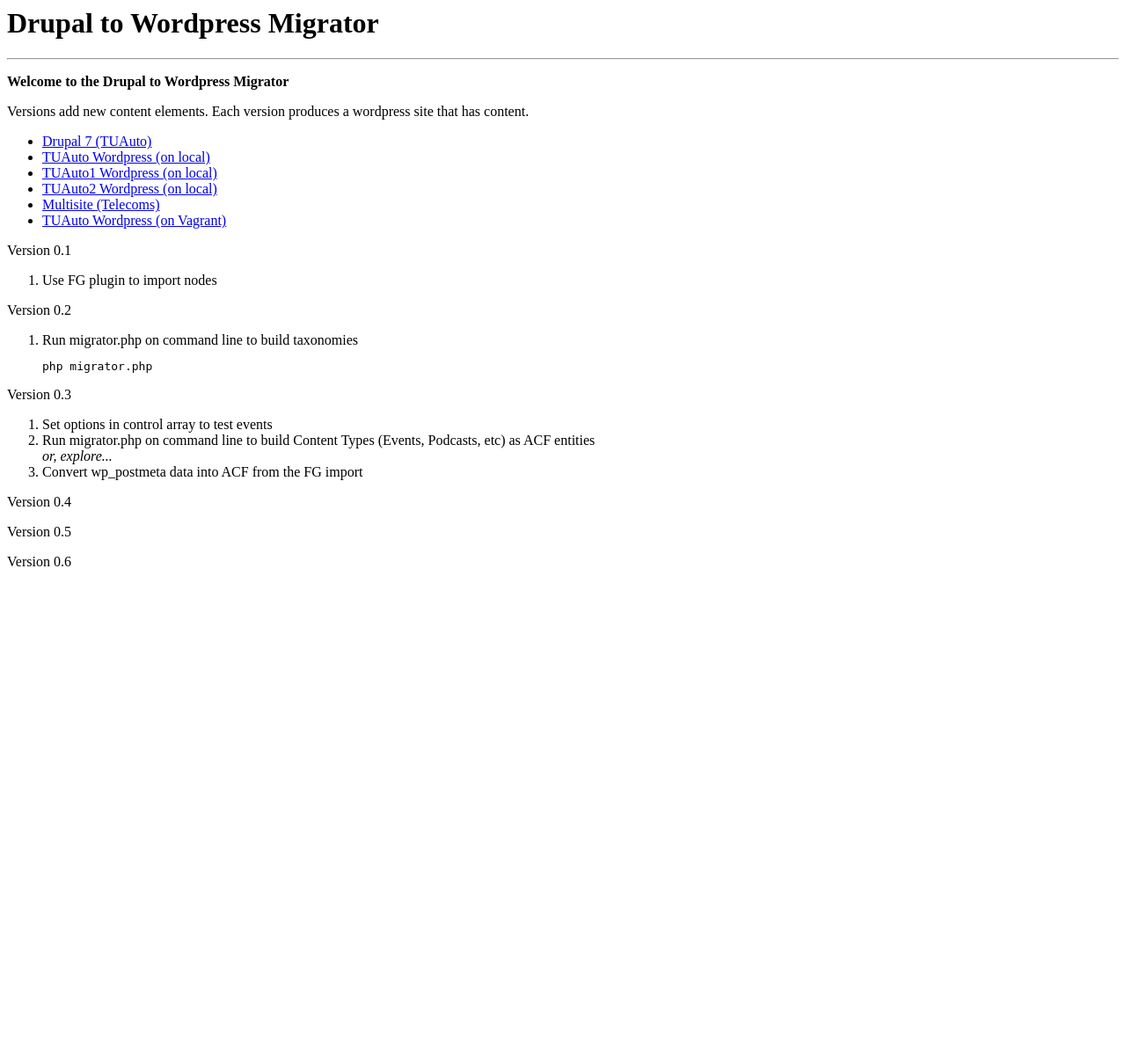
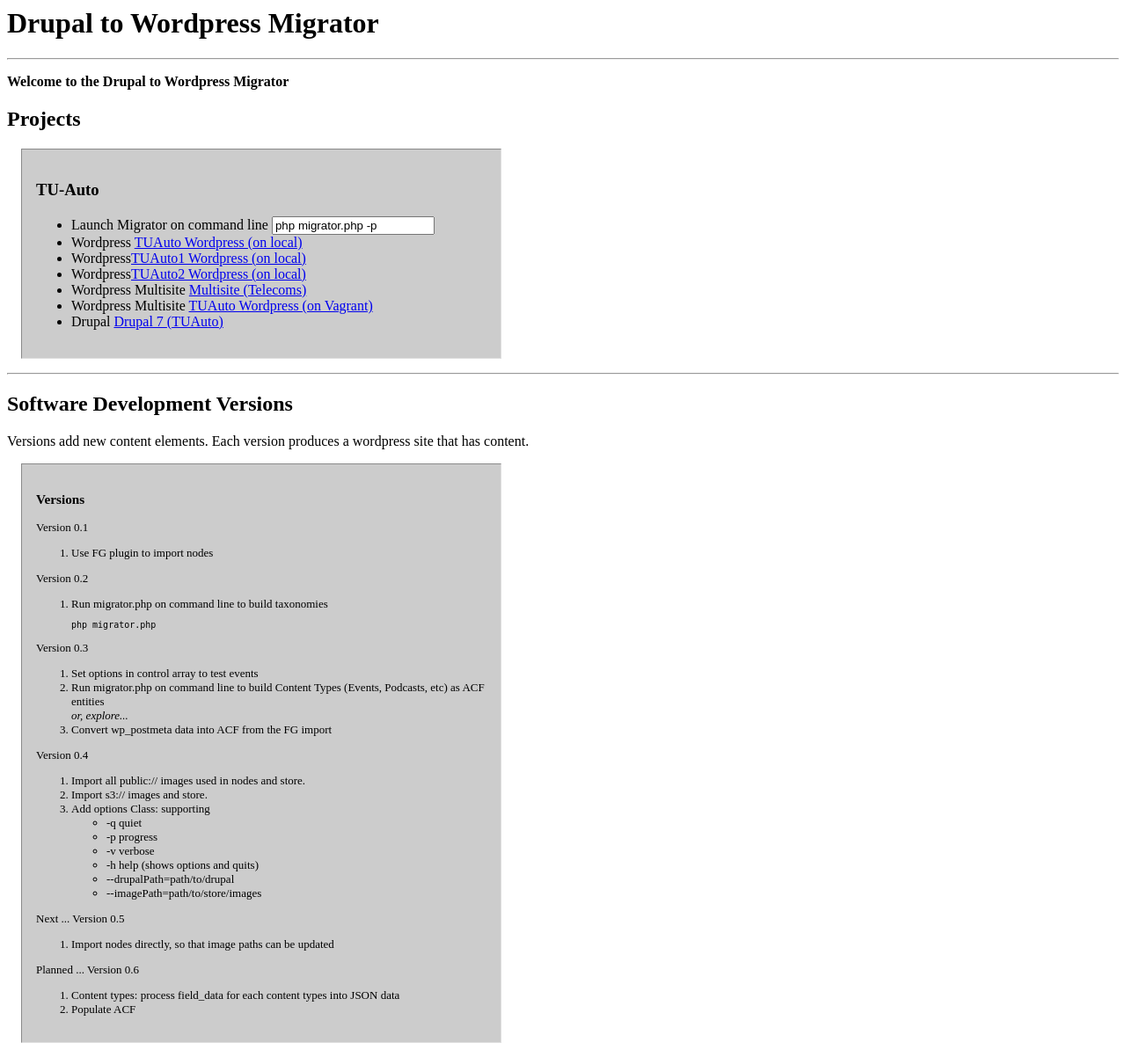
Before and after one commit to nicholasalexander-knect365/drupal-wordpress-migrator, a PHP site: page / in a window 1280 px wide. Shown: the whole page at 88% size. Before the commit the page ends 644 px from the top, so only its background shows below. Run offline with PHP 8.4, Linux system fonts and the light colour scheme.

Commit message:
tidy code, add version map, refactoring Files class

```diff
--- a/index.php
+++ b/index.php
@@ -5,21 +5,50 @@
 // this is not a web app but it may become one
 ?>
 <html>
+<head>
+	<style>
+		.block {
+			display: block;
+			background: #cccccc;
+			border: 1px inset #dedede;
+			padding: 1rem;
+			margin: 1rem;
+			max-width: 32rem;
+		}
+		.small {
+			font-size: small;
+		}
+	</style>
+</head>
+<body>
 <h1>Drupal to Wordpress Migrator</h1>
 <hr>
 <p><strong>Welcome to the Drupal to Wordpress Migrator</strong></p>
 
+<h2>Projects</h2>
+<div class="block">
+
+<h3>TU-Auto</h3>
+	<ul>
+		<li>Launch Migrator on command line <input type="text" value="php migrator.php -p"></li>
+		<li>Wordpress <a href="http://tuauto.local" target="local">TUAuto Wordpress (on local)</a></li>
+		<li>Wordpress<a href="http://tuwp.local" target="local">TUAuto1 Wordpress (on local)</a></li>
+		<li>Wordpress<a href="http://tuwp2.local" target="local">TUAuto2 Wordpress (on local)</a></li>
+		<li>Wordpress Multisite <a href="http://telecoms.local" target="vagrant">Multisite (Telecoms)</a></li>
+		<li>Wordpress Multisite <a href="http://tuauto.vagrant" target="vagrant">TUAuto Wordpress (on Vagrant)</a></li>
+		<li>Drupal <a href="http://tudrupal.local" target="local2">Drupal 7 (TUAuto)</a></li>
+	</ul>
+</div>
+
+<hr>
+
+<h2>Software Development Versions</h2>
+
 <p>Versions add new content elements.  Each version produces a wordpress site that has content.</p>
 
-<ul>
-	<li><a href="http://tudrupal.local" target="local2">Drupal 7 (TUAuto)</a></li>
-	<li><a href="http://tuauto.local" target="local">TUAuto Wordpress (on local)</a></li>
-	<li><a href="http://tuwp.local" target="local">TUAuto1 Wordpress (on local)</a></li>
-	<li><a href="http://tuwp2.local" target="local">TUAuto2 Wordpress (on local)</a></li>
-	<li><a href="http://telecoms.local" target="vagrant">Multisite (Telecoms)</a></li>
-	<li><a href="http://tuauto.vagrant" target="vagrant">TUAuto Wordpress (on Vagrant)</a></li>
-</ul>
+<div class="block small">
 
+	<h3>Versions</h3>
 
 	<p>Version 0.1</p>
 	<ol>
@@ -43,5 +72,33 @@
 	</ol>
 
 	<p>Version 0.4</p>
-<p>Version 0.5</p>
-<p>Version 0.6</p>
+	<ol>
+		<li>Import all public:// images used in nodes and store.</li>
+		<li>Import s3:// images and store.</li>
+		<li>Add options Class: supporting
+			<ul>
+				<li>-q quiet</li>
+				<li>-p progress</li>
+				<li>-v verbose</li>
+				<li>-h help (shows options and quits)</li>
+
+				<li>--drupalPath=path/to/drupal</li>
+				<li>--imagePath=path/to/store/images</li>
+			</ul>
+		</li>
+	</ol>
+
+	<p>Next ... Version 0.5</p>
+	<ol>
+		<li>Import nodes directly, so that image paths can be updated</li>
+	</ol>
+
+	<p>Planned ... Version 0.6</p>
+	<ol>
+		<li>Content types: process field_data for each content types into JSON data</li>
+		<li>Populate ACF</li>
+	</ol>
+
+</div>
+</body>
+</html>
```
Also changed, not shown: Files.class.php (+33 -34 lines), Node.class.php (+8 -0 lines), Options.class.php (+38 -17 lines), WP.class.php (added, +13 -0 lines), migrator.php (+17 -18 lines). Lines whose indentation alone changed are shown as unchanged.
